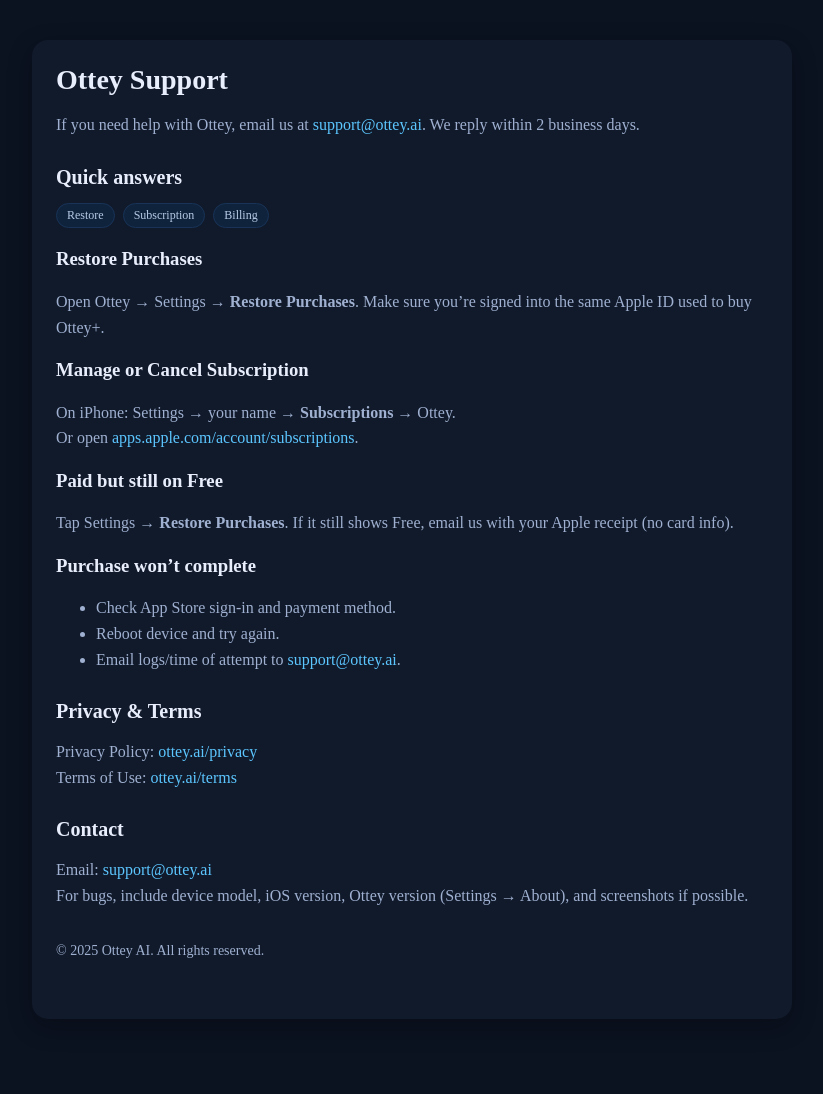
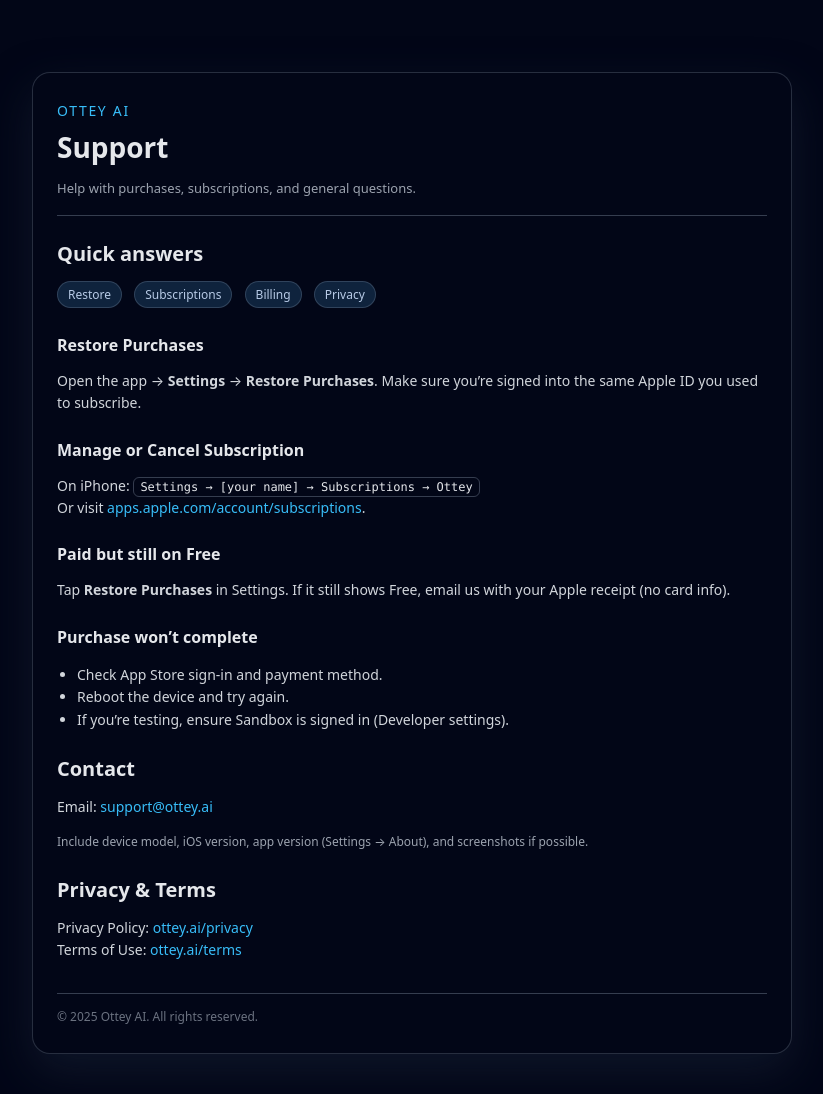
Before and after one commit to cyber-apt/ottey-ai-site, a plain HTML site: page support.html in a window 1280 px wide. Shown: the whole page, without its empty margins (228-1051 px from the left). Before the commit the page ends 1059 px from the top, so only its background shows below. Drawn offline with Linux system fonts and the light colour scheme.

Commit message:
Update support.html

```diff
--- a/support.html
+++ b/support.html
@@ -1,61 +1,65 @@
-<!doctype html>
+<!DOCTYPE html>
 <html lang="en">
 <head>
-<meta charset="utf-8">
-<title>Ottey Support</title>
-<meta name="viewport" content="width=device-width,initial-scale=1">
-<style>
-  :root{--bg:#0b1220;--card:#111a2b;--text:#e9eefc;--muted:#9fb0d0;--accent:#5cc6ff}
-  body{margin:0;background:var(--bg);color:var(--text);font:-apple-system,BlinkMacSystemFont,"Segoe UI",Roboto,Helvetica,Arial,sans-serif}
-  .wrap{max-width:760px;margin:40px auto;padding:0 20px}
-  .card{background:var(--card);border-radius:16px;padding:24px;box-shadow:0 8px 24px rgba(0,0,0,.25)}
-  h1{font-size:28px;margin:0 0 8px}
-  h2{font-size:20px;margin:28px 0 12px}
-  p,li{line-height:1.6;color:var(--muted)}
-  a{color:var(--accent);text-decoration:none}
-  a:hover{text-decoration:underline}
-  .footer{margin:32px 0;color:var(--muted);font-size:14px}
-  .chip{display:inline-block;background:#0f233d;border:1px solid #183357;color:#b7cae6;
-        padding:4px 10px;border-radius:999px;margin:2px 8px 2px 0;font-size:12px}
-</style>
+  <meta charset="UTF-8">
+  <title>Ottey AI – Support</title>
+  <meta name="viewport" content="width=device-width, initial-scale=1">
+  <meta name="description" content="Support for Ottey AI. Restore purchases, manage subscriptions, and contact support.">
+  <link rel="stylesheet" href="styles.css">
+  <style>
+    /* Optional tiny helpers reusing your palette */
+    .chip{display:inline-block;background:#0f233d;border:1px solid rgba(148,163,184,.25);
+          color:#b7cae6;padding:4px 10px;border-radius:999px;margin:2px 8px 2px 0;font-size:12px}
+    .hint{font-size:12px;color:#9ca3af;margin-top:4px}
+    .kbd{font-family:ui-monospace, SFMono-Regular, Menlo, monospace; font-size:12px; padding:2px 6px; border:1px solid rgba(148,163,184,.35); border-radius:6px; color:#e5e7eb}
+  </style>
 </head>
 <body>
-  <div class="wrap">
-    <div class="card">
-      <h1>Ottey Support</h1>
-      <p>If you need help with Ottey, email us at <a href="mailto:support@ottey.ai">support@ottey.ai</a>. We reply within 2 business days.</p>
+  <main class="legal-page">
+    <section class="legal-card">
+      <header class="legal-header">
+        <div class="legal-app-name">Ottey AI</div>
+        <h1>Support</h1>
+        <p class="legal-subtitle">Help with purchases, subscriptions, and general questions.</p>
+      </header>
 
       <h2>Quick answers</h2>
       <div>
-        <span class="chip">Restore</span><span class="chip">Subscription</span><span class="chip">Billing</span>
+        <span class="chip">Restore</span>
+        <span class="chip">Subscriptions</span>
+        <span class="chip">Billing</span>
+        <span class="chip">Privacy</span>
       </div>
+
       <h3>Restore Purchases</h3>
-      <p>Open Ottey → Settings → <strong>Restore Purchases</strong>. Make sure you’re signed into the same Apple ID used to buy Ottey+.</p>
+      <p>Open the app → <strong>Settings</strong> → <strong>Restore Purchases</strong>. Make sure you’re signed into the same Apple ID you used to subscribe.</p>
 
       <h3>Manage or Cancel Subscription</h3>
-      <p>On iPhone: Settings → your name → <strong>Subscriptions</strong> → Ottey.<br>
-         Or open <a href="https://apps.apple.com/account/subscriptions">apps.apple.com/account/subscriptions</a>.</p>
+      <p>On iPhone: <span class="kbd">Settings → [your name] → Subscriptions → Ottey</span><br>
+         Or visit <a href="https://apps.apple.com/account/subscriptions" target="_blank" rel="noopener">apps.apple.com/account/subscriptions</a>.</p>
 
       <h3>Paid but still on Free</h3>
-      <p>Tap Settings → <strong>Restore Purchases</strong>. If it still shows Free, email us with your Apple receipt (no card info).</p>
+      <p>Tap <strong>Restore Purchases</strong> in Settings. If it still shows Free, email us with your Apple receipt (no card info).</p>
 
       <h3>Purchase won’t complete</h3>
       <ul>
         <li>Check App Store sign-in and payment method.</li>
-        <li>Reboot device and try again.</li>
-        <li>Email logs/time of attempt to <a href="mailto:support@ottey.ai">support@ottey.ai</a>.</li>
+        <li>Reboot the device and try again.</li>
+        <li>If you’re testing, ensure Sandbox is signed in (Developer settings).</li>
       </ul>
 
+      <h2>Contact</h2>
+      <p>Email: <a href="mailto:support@ottey.ai">support@ottey.ai</a></p>
+      <p class="hint">Include device model, iOS version, app version (Settings → About), and screenshots if possible.</p>
+
       <h2>Privacy & Terms</h2>
-      <p>Privacy Policy: <a href="https://ottey.ai/privacy">ottey.ai/privacy</a><br>
-         Terms of Use: <a href="https://ottey.ai/terms">ottey.ai/terms</a></p>
+      <p>
+        Privacy Policy: <a href="privacy.html">ottey.ai/privacy</a><br>
+        Terms of Use: <a href="terms.html">ottey.ai/terms</a>
+      </p>
 
-      <h2>Contact</h2>
-      <p>Email: <a href="mailto:support@ottey.ai">support@ottey.ai</a><br>
-         For bugs, include device model, iOS version, Ottey version (Settings → About), and screenshots if possible.</p>
-
-      <p class="footer">© 2025 Ottey AI. All rights reserved.</p>
-    </div>
-  </div>
+      <div class="legal-footer-note">© 2025 Ottey AI. All rights reserved.</div>
+    </section>
+  </main>
 </body>
 </html>
```
